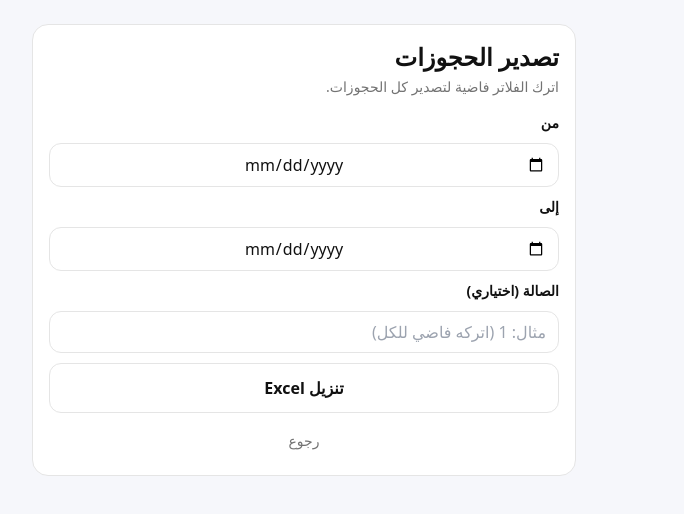
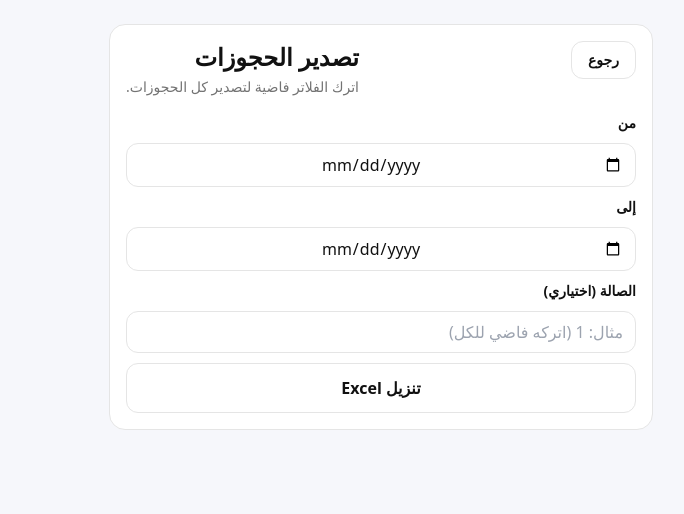
Before and after one commit to genetechai-blip/hall-booking-pwa, a Next.js app: page /export in a window 1280 px wide. Shown: the top 514 px of the page, without its empty margins (466-1150 px from the left). Built offline with nearby package versions, Linux system fonts and the light colour scheme.

Commit message:
adding delete function to edit and editing export page

```diff
--- a/src/app/export/page.tsx
+++ b/src/app/export/page.tsx
@@ -33,7 +33,6 @@ export default function ExportPage() {
     try {
       const params = new URLSearchParams();
 
-      // ✅ بدون فلتر = لا نرسل شي
       if (from || to) {
         const a = from || to || today;
         const b = to || from || today;
@@ -55,8 +54,7 @@ export default function ExportPage() {
       const blob = await res.blob();
       const fileUrl = URL.createObjectURL(blob);
 
-      const rangePart =
-        from || to ? `${from || to}_${to || from}` : "ALL";
+      const rangePart = from || to ? `${from || to}_${to || from}` : "ALL";
       const fileName = `bookings_${hallId || "all"}_${sanitizeFilePart(rangePart)}.xlsx`;
 
       const a = document.createElement("a");
@@ -79,9 +77,23 @@ export default function ExportPage() {
   return (
     <div className="mx-auto max-w-xl px-4 pt-6 pb-14">
       <div className="rounded-2xl border bg-white p-4">
-        <div className="text-2xl font-extrabold text-right">تصدير الحجوزات</div>
-        <div className="text-sm text-muted-foreground text-right mt-1">
-          اترك الفلاتر فاضية لتصدير كل الحجوزات.
+        {/* ✅ Header: رجوع فوق يسار + عنوان يمين */}
+        <div className="flex items-start justify-between gap-3">
+          <button
+            type="button"
+            onClick={() => history.back()}
+            className="shrink-0 rounded-xl border px-4 py-2 text-sm font-bold hover:bg-muted"
+            aria-label="رجوع"
+          >
+            رجوع
+          </button>
+
+          <div className="min-w-0 text-right">
+            <div className="text-2xl font-extrabold">تصدير الحجوزات</div>
+            <div className="text-sm text-muted-foreground mt-1">
+              اترك الفلاتر فاضية لتصدير كل الحجوزات.
+            </div>
+          </div>
         </div>
 
         <div className="mt-4 grid gap-3">
@@ -121,21 +133,12 @@ export default function ExportPage() {
           <button
             onClick={downloadExcel}
             disabled={downloading}
-            className="rounded-xl border px-4 py-3 font-bold"
+            className="rounded-xl border px-4 py-3 font-bold hover:bg-muted"
           >
             {downloading ? "..." : "تنزيل Excel"}
           </button>
 
-          {msg ? (
-            <div className="text-sm text-right mt-1">{msg}</div>
-          ) : null}
-
-          <button
-            onClick={() => history.back()}
-            className="rounded-xl px-4 py-2 text-sm text-muted-foreground"
-          >
-            رجوع
-          </button>
+          {msg ? <div className="text-sm text-right mt-1">{msg}</div> : null}
         </div>
       </div>
     </div>
```
Also changed, not shown: public/sw.js.
